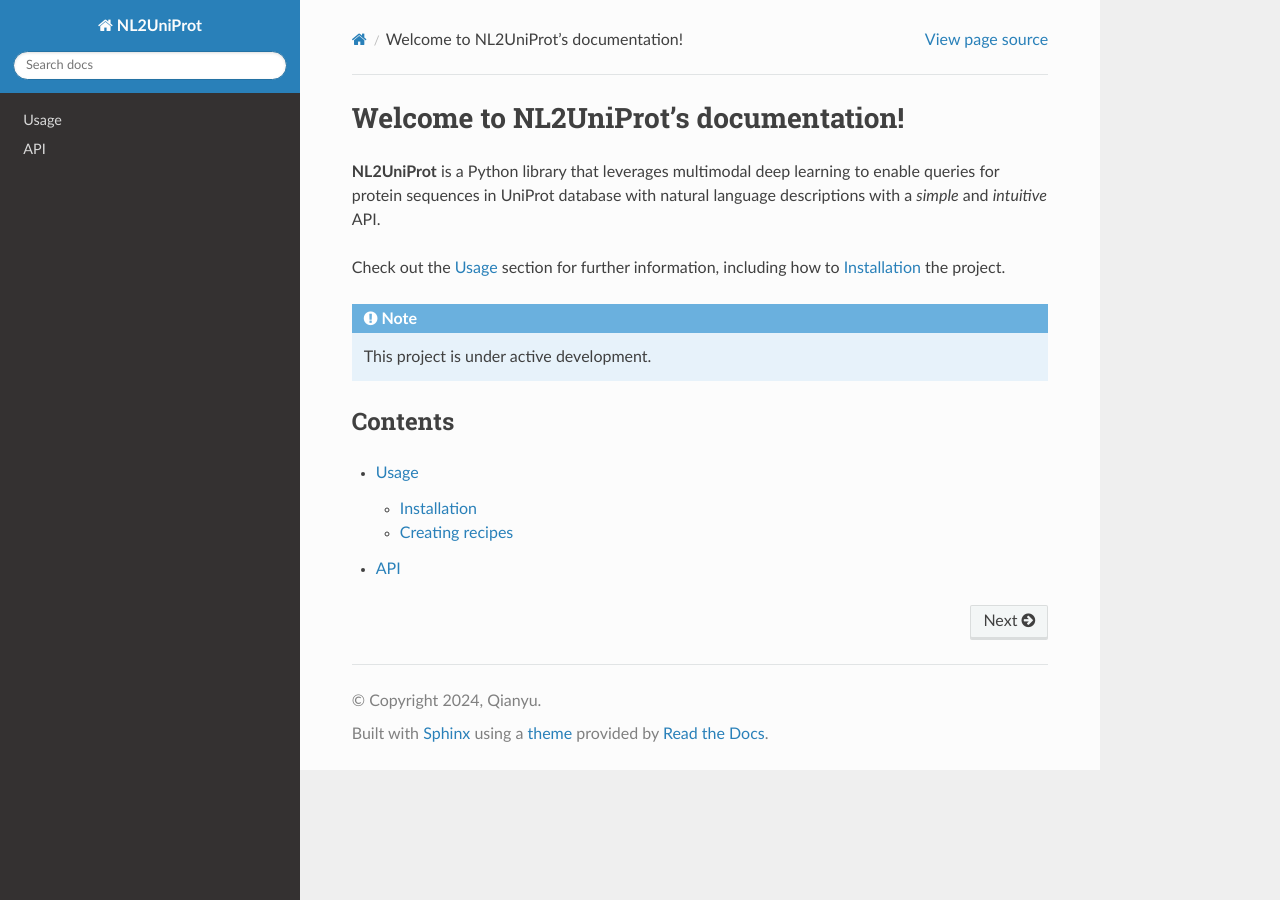
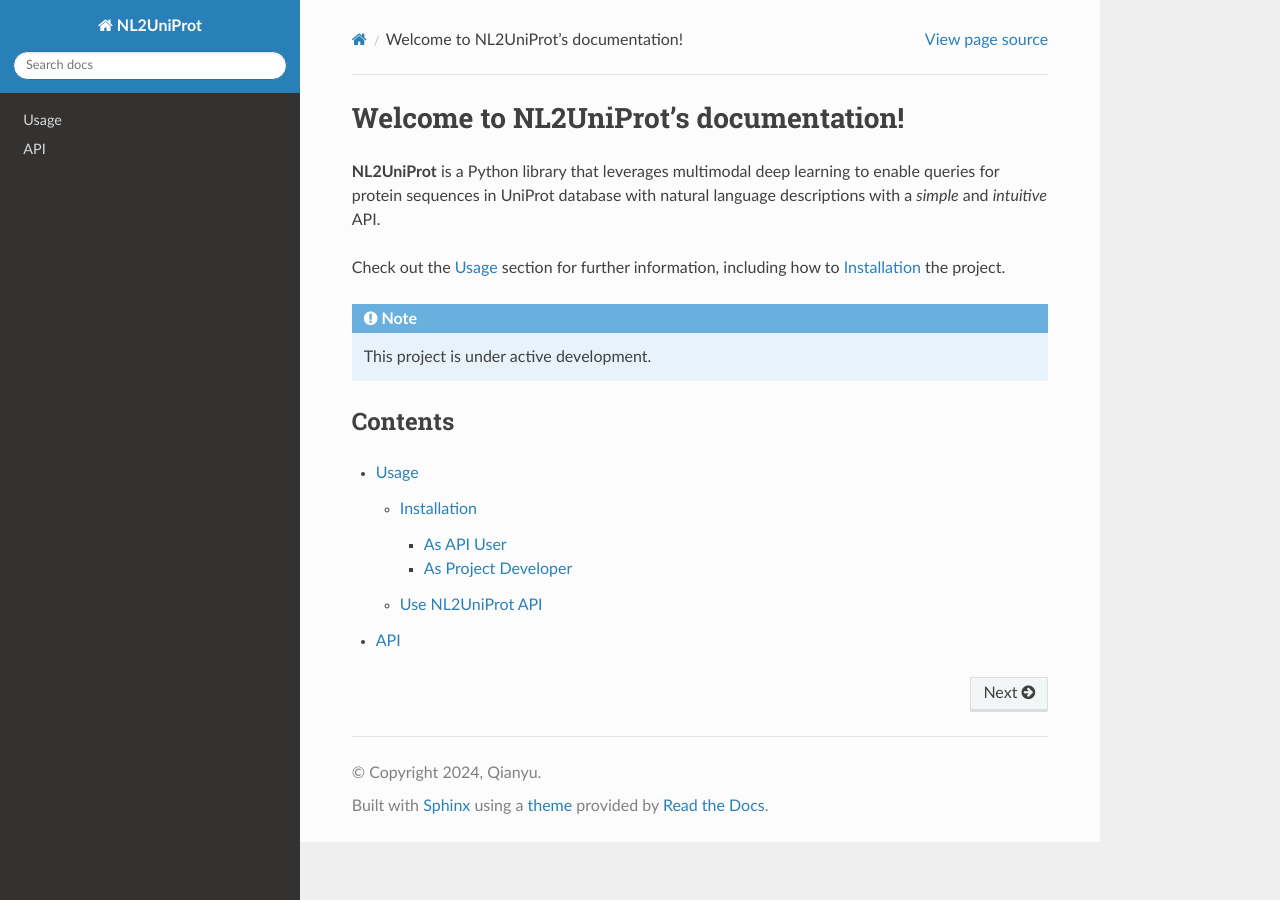
Before and after one commit to qzheng75/NL2UniProt, a Sphinx documentation site: the page built from docs/source/index.rst, in a window 1280 px wide. Built offline with Sphinx 7.4.7 and the Read the Docs theme 3.1.0, drawn with Linux system fonts in a browser that asks for light colours; some of the changed lines change nothing that is shown.

Commit message:
Update usage.rst

```diff
--- a/docs/source/usage.rst
+++ b/docs/source/usage.rst
@@ -6,28 +6,77 @@
 Installation
 ------------
 
-To use Lumache, first install it using pip:
+As API User
+~~~~~~~~~~~~~~~~~
+
+To use ``nl2prot`` as a tool with its API, first install it with the following steps:
 
 .. code-block:: console
 
-   (.venv) $ pip install lumache
+   git clone git@github.com:qzheng75/NL2UniProt.git    # Clone this repository
+   cd NL2UniProt                                       # Switch to the working directory
+   conda create -n nl2prot python==3.12                # Create a conda env for the project
+   conda activate nl2prot                              # Activate conda environment
+   bash scripts/installation/install_dependencies.sh   # Install all dependencies
 
-Creating recipes
+Note that if you may run into a runtime error: ``"FlashAttention only supports Ampere GPUs or newer."``
+if your device doesn't have an Ampere GPU (e.g. NVIDIA A40/A100). You can specify a flag ``--no_flash`` as follows to skip installation flash-attn.
+
+.. code-block:: console
+
+   bash scripts/installation/install_dependencies.sh --no_flash
+
+This doesn't affect the API usage, as the current deployed model for the NL2UniProt API doesn't use a model that features Flash Attention.
+
+Since data and trained models need to be downloaded from Google Cloud Storage, you need to contact maintainers of the project for access to data.
+After gaining access to Google Cloud Storage, download your credentials and place the .json file under ``google_cloud/``. Then, download the data
+and the trained models by running the following script:
+
+.. code-block:: console
+
+   python scripts/installation/download.py
+
+As Project Developer
+~~~~~~~~~~~~~~~~~
+
+If you're a developer of the project (e.g. you want to train your models), you need to perform additional steps to configure wandb for logging and huggingface for downloading pretrained models. Instructions can be found online and won't be specified here.
+
+Use NL2UniProt API
 ----------------
 
-To retrieve a list of random ingredients,
-you can use the ``lumache.get_random_ingredients()`` function:
+You can follow `this notebook <https://github.com/qzheng75/NL2UniProt/blob/main/examples/api_use.ipynb>`_ to use the API.
 
-.. autofunction:: lumache.get_random_ingredients
+To recommend possibly related sequence ids, first instantiate an ``NL2ProtAPI`` object:
 
-The ``kind`` parameter should be either ``"meat"``, ``"fish"``,
-or ``"veggies"``. Otherwise, :py:func:`lumache.get_random_ingredients`
-will raise an exception.
+.. code-block:: console
 
-.. autoexception:: lumache.InvalidKindError
+   from nl2prot.api import NL2ProtAPI
+
+   api = NL2ProtAPI()
+
+Then, use the method to get sequence ids from input description(s):
+
+.. autofunction:: api.recommend_sequences(description: str | list[str], top_k: int)
+The ``description`` parameter should be either a single description or a list of descriptions,
+and use ``top_k`` parameter to control how many sequences you want to return. The sequences are returned
+in the order of decreasing similarity to the description.
+
+You can turn output into a pandas DataFrame with two columns: ``accession`` (sequence id in UniProt database) and ``distance``
+(the smaller the distance is, the more relevant the sequence is.)
 
 For example:
 
->>> import lumache
->>> lumache.get_random_ingredients()
-['shells', 'gorgonzola', 'parsley']
+>>> description1 = (
+    "I want a protein with a role in the process "
+    + "of adding sugar molecules to other proteins and being involved "
+    + "in preventing cell death."
+)
+>>> description2 = (
+    "I want a protein with a specific function in the "
+    + "process of creating phospholipids in cell membranes."
+)
+>>> description3 = "I want a protein with functions related to brain and cell membranes."
+>>> out = api.recommend_sequences([description1, description2, description3], 5)
+>>> df = pd.DataFrame(out[1])
+>>> df.loc[0, 'accession'] # Gives string 'O95674', a UniProt sequence id
+>>> df.loc[0, 'distance']  # Gives distance 0.712003
```
